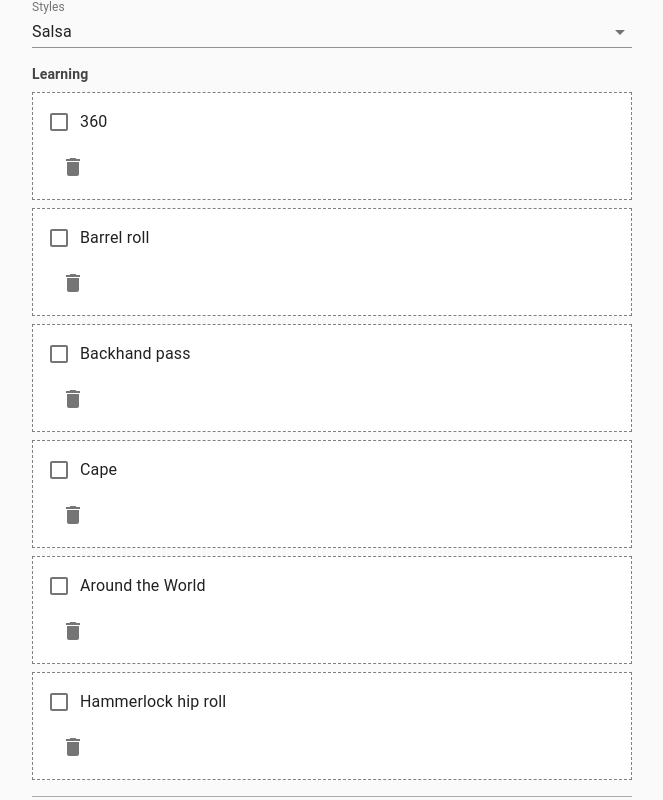
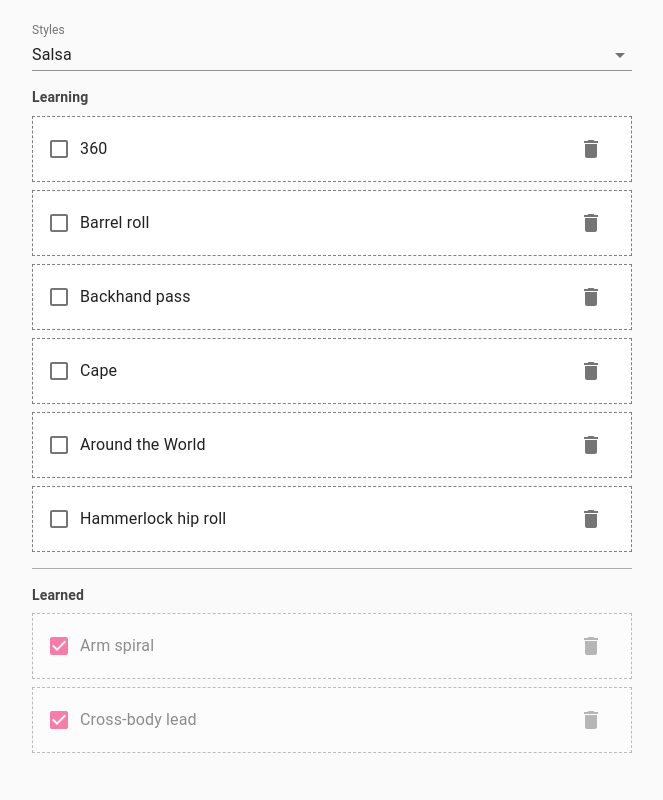
Before and after one commit to kamirov/repeater, a React (Create React App) app: page / in a window 1280 px wide. Shown: the top 800 px of the page, without its empty margins (308-971 px from the left). Built offline with nearby package versions, Linux system fonts and the light colour scheme.

Commit message:
Style items

```diff
--- a/src/index.scss
+++ b/src/index.scss
@@ -14,6 +14,15 @@ code {
 
 select {
   width: 100%;
+}
+
+.move-item {
+  display: flex;
+  justify-content: space-between;
+  align-items: center;
+
+  > div {
+  }
 }
 
 
@@ -33,3 +42,10 @@ select {
     margin-bottom: 0.5rem;
   }
 }
+
+.learned-list {
+
+  .orderable-list {
+    opacity: 0.5;
+  }
+}
```
